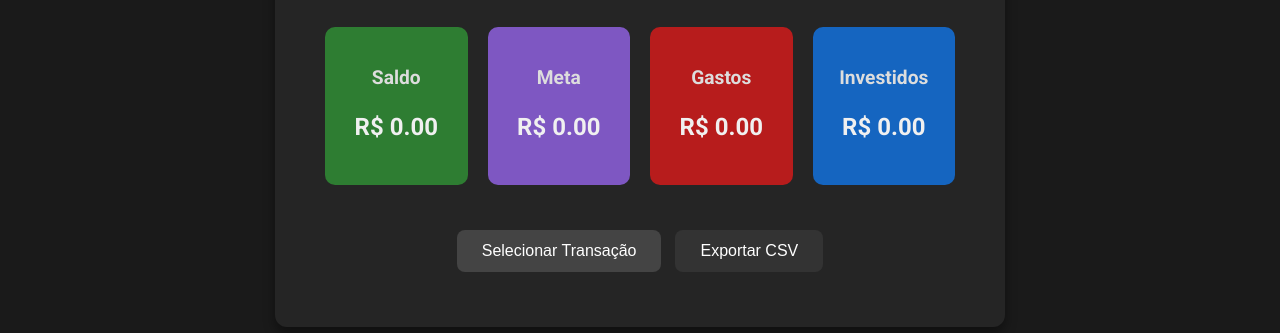
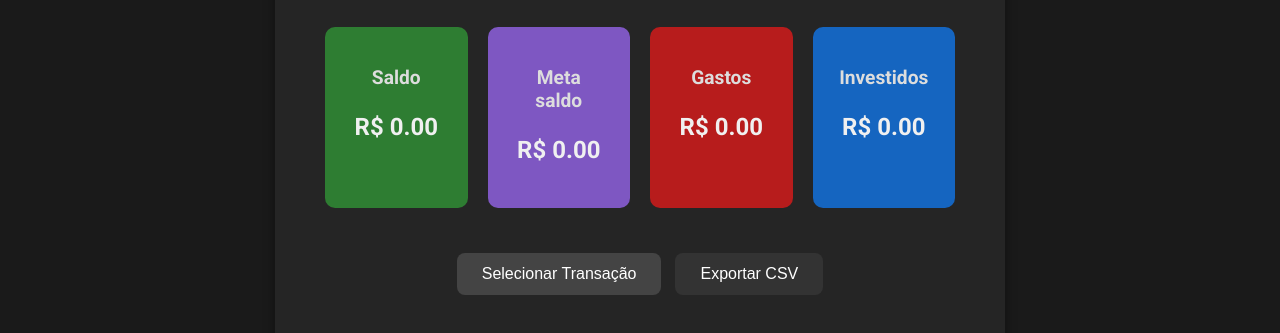
Before and after one commit to dedellllll/trabalho-ridelvan, a plain HTML site: page index.html in a window 1280 px wide. Shown: the part 241-574 px from the top of the page. Drawn offline with Linux system fonts and the light colour scheme.

Commit message:
Update index.html

```diff
--- a/index.html
+++ b/index.html
@@ -21,7 +21,7 @@
                 <p id="saldo-value">R$ 0.00</p>
             </div>
            <div class="card meta">
-                <h3>Meta</h3>
+                <h3>Meta saldo</h3>
                 <p id="meta-saldo-value">R$ 0.00</p>
            </div>
             <div class="card gastos">
```
